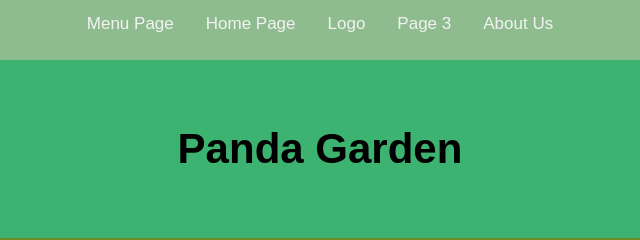
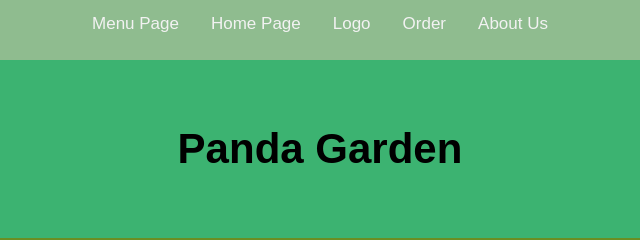
Before and after one commit to GutierrezLiliana/MenuBar-Panda-Garden, a plain HTML site: page index.html in a window 1280 px wide. Shown: the top 240 px of the page, 320-960 px from the left. Drawn offline with Linux system fonts and the light colour scheme.

Commit message:
Update index.html

```diff
--- a/index.html
+++ b/index.html
@@ -9,7 +9,7 @@
   <a href="javascript:void(0)">Menu Page</a>
   <a href="javascript:void(0)">Home Page</a>
   <a href="javascript:void(0)">Logo</a>
-  <a href="javascript:void(0)">Page 3</a>
+  <a href="javascript:void(0)">Order</a>
   <a href="javascript:void(0)">About Us</a>
 </div>
 
```
